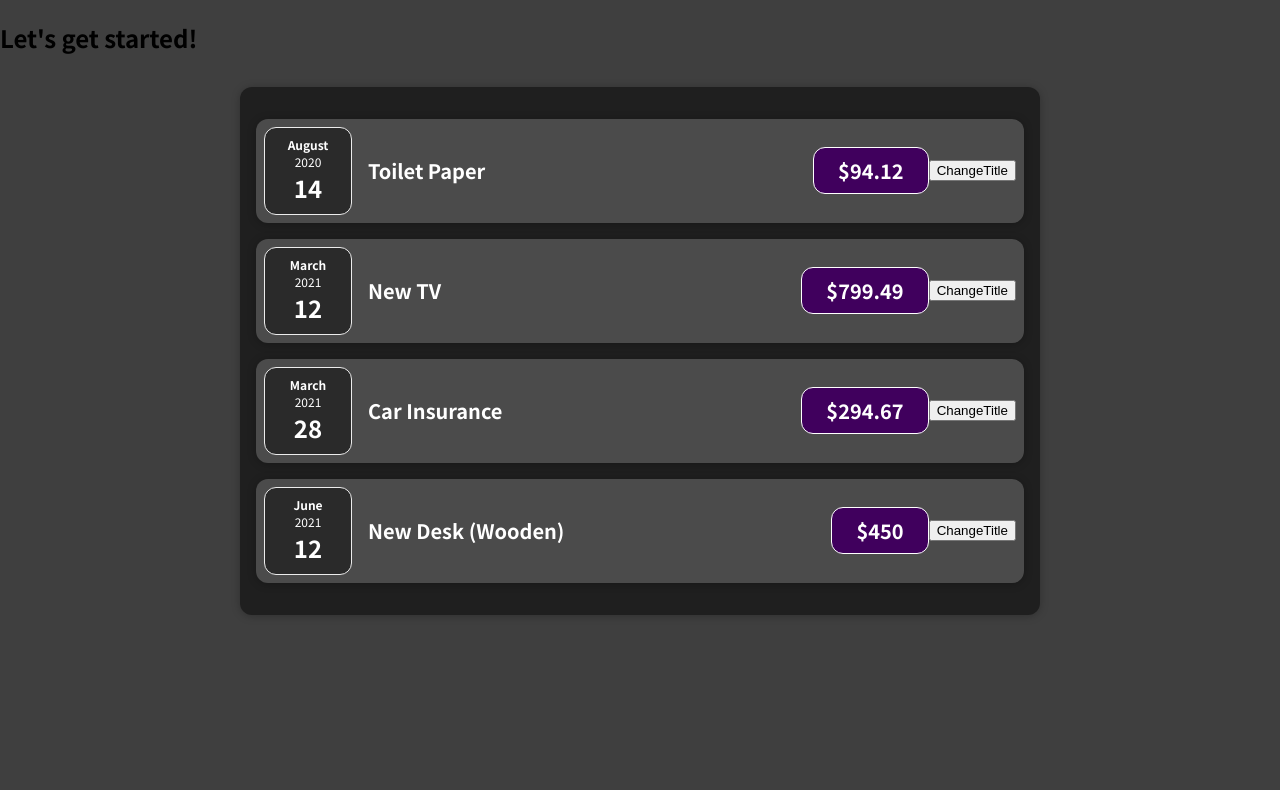
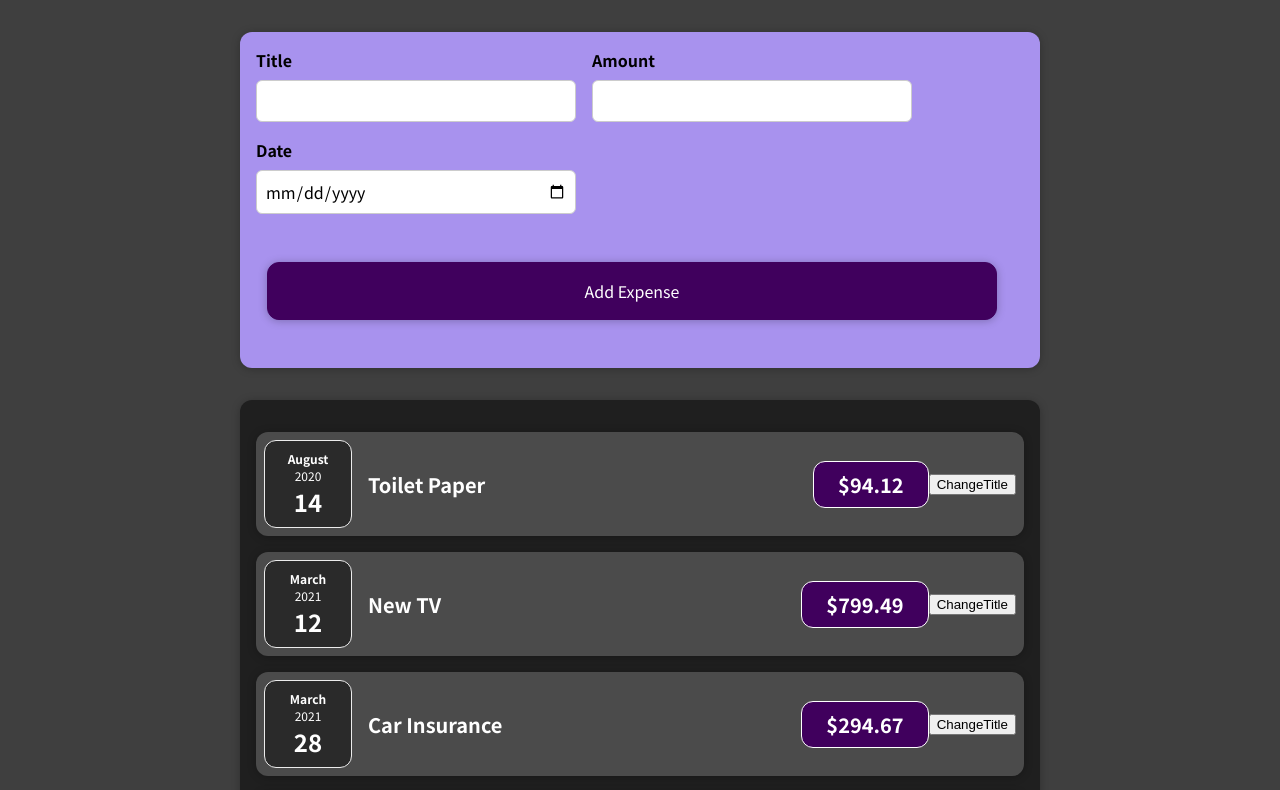
Before and after one commit to Sherry90/react-complete-guide, a React (Create React App) app: page / in a window 1280 px wide. Shown: the top 790 px of the page. Built offline with nearby package versions, Linux system fonts and the light colour scheme.

Commit message:
ExpenseForm render

```diff
--- a/src/App.js
+++ b/src/App.js
@@ -1,10 +1,13 @@
+import React from "react";
+
 import Expenses from "./components/Expenses/Expenses";
+import NewExpense from "./components/NewExpense/NewExpense";
 import ExpenseData from "./data/ExpenseData";
 
 const App = () => {
   return (
     <div>
-      <h2>Let's get started!</h2>
+      <NewExpense />
       <Expenses item={ExpenseData} />
     </div>
   );
--- a/src/components/Expenses/ExpenseItem.js
+++ b/src/components/Expenses/ExpenseItem.js
@@ -16,7 +16,7 @@ const ExpenseItem = (props) => {
                 <h2>{title}</h2>
                 <div className="expense-item__price">${props.amount}</div>
             </div>
-            <button onClick={clickHandler} >ChangeTitle</button>
+            <button onClick={clickHandler}>ChangeTitle</button>
         </Card>
     )
 }
```
